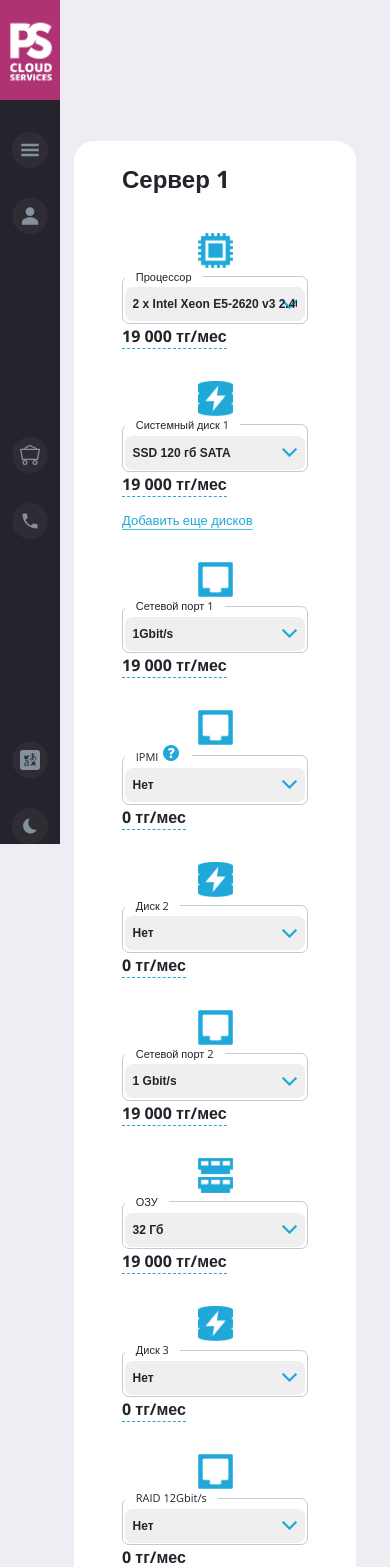
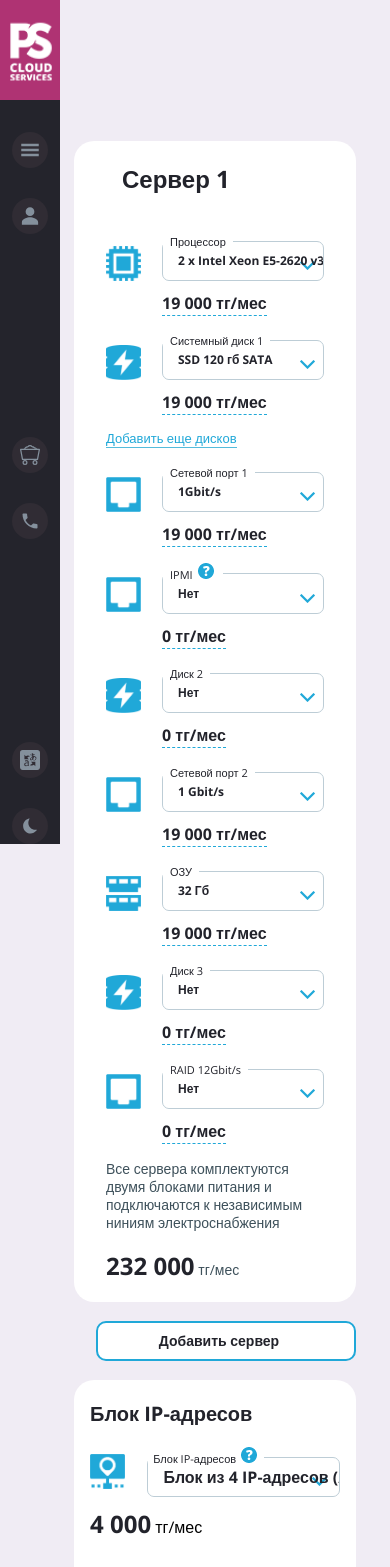
Before and after one commit to Asmmmir/ps_test, a React (Vite) app: page / in a window 390 px wide. Shown: the top 1567 px of the page. Built offline with nearby package versions, Linux system fonts and the light colour scheme.

Commit message:
updated media queries, fonts, margins

```diff
--- a/src/App.jsx
+++ b/src/App.jsx
@@ -1,3 +1,4 @@
+import Footer from './components/Footer/Footer'
 import Main from './components/Main/Main'
 import SideBar from './components/Sidebar/SideBar'
 import './index.scss'
--- a/src/components/Firewall/firewall-section.scss
+++ b/src/components/Firewall/firewall-section.scss
@@ -1,3 +1,15 @@
+@mixin customSelect {
+    appearance: none;
+    -webkit-appearance: none;
+    -moz-appearance: none;
+    background-image: url('/ps_test/arrow.svg');
+    background-repeat: no-repeat;
+    background-position: right 12px center;
+}
+
+
+
+
 .firewall {
     width: 100%;
     margin-top: 1.2rem;
@@ -30,18 +42,15 @@
         border: none;
         outline: none;
         padding: 0.5rem;
+        background-color: #ffffff;
         width: 100%;
         font-size: 16px;
         line-height: 18px;
         color: #22232b;
         font-weight: 700;
+        font-family: 'Open Sans', sans-serif;
 
-        appearance: none;
-        -webkit-appearance: none;
-        -moz-appearance: none;
-        background-image: url('/ps_test/arrow.svg');
-        background-repeat: no-repeat;
-        background-position: right 8px center;
+    @include customSelect;
 
     }
 
@@ -51,7 +60,6 @@
         width: 100%;
 
         fieldset {
-            padding: 0.1rem;
             border-radius: 7px;
             background-color: #ffffff;
             border: 1px solid #bdcdd6;
@@ -71,7 +79,7 @@
         padding: 1rem;
         width: 31.7%;
         padding: 0px 0 0px 41px;
-        gap: 25px;
+        gap: 15px;
         display: flex;
         flex-direction: column;
         justify-content: center;
@@ -127,18 +135,22 @@
 
         button {
             width: 100%;
+            min-height: 40px;
             border-radius: 10px;
-            background-color: #ffffff;
+            background-color: #20a8d8;
             border: 2px solid #20a8d8;
-            padding: 0.6rem 0.5rem;
-
+            padding-right: 20px;
             font-size: 14px;
             line-height: 18px;
-            color: #22232b;
+            color: #ffffff;
             font-weight: 700;
-
+            font-family: 'Open Sans', sans-serif;
             &:hover {
                 box-shadow: rgba(0, 0, 0, 0.24) 0px 3px 8px;
+            }
+
+            &:active {
+                box-shadow: rgba(50, 50, 93, 0.25) 0px 30px 60px -12px inset, rgba(0, 0, 0, 0.3) 0px 18px 36px -18px inset;
             }
         }
     }
@@ -176,9 +188,6 @@
     .firewall {
         padding: 0 34px;
 
-        &__wrapper {
-            padding: 1rem;
-        }
 
         &__ip-address {
             width: 100%;
@@ -186,8 +195,8 @@
 
         }
 
-        &__select {
-            flex-direction: column;
+        &__title {
+            font-size: 16px;
         }
     }
 }
--- a/src/components/IpSection/ip-section.scss
+++ b/src/components/IpSection/ip-section.scss
@@ -4,7 +4,7 @@
     -moz-appearance: none;
     background-image: url('/ps_test/arrow.svg');
     background-repeat: no-repeat;
-    background-position: right 8px center;
+    background-position: right 12px center;
 }
 
 
@@ -34,34 +34,37 @@
         line-height: 36px;
         color: #22232b;
         font-weight: 700;
+
     }
 
     select {
         border-radius: 0.5rem;
         border: none;
         outline: none;
+        width: 100%;
+        padding: 0px 0 10px 15px;
         font-weight: 800;
-        padding: 0.5rem;
-        width: 100%;
         font-size: 16px;
         line-height: 18px;
         color: #22232b;
+        background-color: #ffffff;
         font-weight: 700;
-
+        font-family: 'Open Sans', sans-serif;
         @include customSelect
     }
 
     &__select {
         display: flex;
         gap: 1.4rem;
-        width: 100%;
+        max-width: 974px;
+        min-height: 40px;
+
 
         fieldset {
-            padding: 0.1rem;
             border-radius: 7px;
             background-color: #ffffff;
             border: 1px solid #bdcdd6;
-            width: 100%;
+           width: 100%;
 
             legend {
                 font-size: 11px;
@@ -77,7 +80,7 @@
         padding: 1rem;
         width: 31.7%;
         padding: 0px 0 0px 41px;
-        gap: 25px;
+        gap: 15px;
         display: flex;
         flex-direction: column;
         justify-content: center;
@@ -124,8 +127,8 @@
 
         &__wrapper {
             width: 100%;
-            padding: 1rem;
             flex-direction: column;
+            gap: 0;
         }
 
         &__ip-address {
@@ -134,9 +137,12 @@
 
         }
 
-        &__select {
-            flex-direction: column;
-        }
+            &__advantage {
+                padding: 1rem;
+            }
 
+            &__title {
+                font-size: 20px;
+            }
     }
 }
--- a/src/components/Main/main.scss
+++ b/src/components/Main/main.scss
@@ -4,13 +4,14 @@
     justify-content: center;
     align-items: center;
     flex: 1;
+    margin: 0 2rem;
     padding-left: 40px;
 }
 
 
 
-// @media screen and (max-width:835px) {
-//     .main {
-//         padding-right: 25px
-//     }
-// }
+@media screen and (max-width:460px) {
+    .main {
+        margin: 0;
+    }
+}
--- a/src/components/ServerOne/ServerSection.jsx
+++ b/src/components/ServerOne/ServerSection.jsx
@@ -9,12 +9,15 @@ const ServerOne = () => {
           <h1 className="server-section__title">Сервер 1</h1>
           <div className="server-section__processor">
             <div className="server-section__processor-wrapper">
+              <div className="server-section__icon">
               <img
                 src="/ps_test/img2.svg"
                 alt="processor"
                 width={35}
                 height={35}
               />
+
+              </div>
               <div className="server-section__fieldset-wrapper">
                 <fieldset>
                   <legend>Процессор</legend>
@@ -31,12 +34,14 @@ const ServerOne = () => {
           </div>
           <div className="server-section__system-disc">
             <div className="server-section__system-disc-wrapper">
+            <div className="server-section__icon">
               <img
                 src="/ps_test/img1.svg"
                 alt="processor"
                 width={35}
                 height={35}
               />
+              </div>
               <div className="server-section__fieldset-wrapper">
                 <fieldset>
                   <legend>Системный диск 1</legend>
@@ -56,12 +61,14 @@ const ServerOne = () => {
 
           <div className="server-section__netport">
             <div className="server-section__netport-wrapper">
+            <div className="server-section__icon">
               <img
                 src="/ps_test/img3.svg"
                 alt="netport"
                 width={35}
                 height={35}
               />
+              </div>
               <div className="server-section__fieldset-wrapper">
                 <fieldset>
                   <legend>Сетевой порт 1</legend>
@@ -75,7 +82,9 @@ const ServerOne = () => {
           </div>
           <div className="server-section__ipmi">
             <div className="server-section__ipmi-wrapper">
+            <div className="server-section__icon">
               <img src="/ps_test/img3.svg" alt="ipmi" width={35} height={35} />
+              </div>
               <div className="server-section__fieldset-wrapper">
                 <fieldset>
                   <legend>
@@ -91,7 +100,9 @@ const ServerOne = () => {
           </div>
           <div className="server-section__disc2">
             <div className="server-section__disc2-wrapper">
+            <div className="server-section__icon">
               <img src="/ps_test/img1.svg" alt="disc2" width={35} height={35} />
+              </div>
               <div className="server-section__fieldset-wrapper">
                 <fieldset>
                   <legend>Диск 2</legend>
@@ -105,12 +116,14 @@ const ServerOne = () => {
           </div>
           <div className="server-section__netport2">
             <div className="server-section__netport2-wrapper">
+            <div className="server-section__icon">
               <img
                 src="/ps_test/img3.svg"
                 alt="netport2"
                 width={35}
                 height={35}
               />
+              </div>
               <div className="server-section__fieldset-wrapper">
                 <fieldset>
                   <legend>Сетевой порт 2</legend>
@@ -124,12 +137,14 @@ const ServerOne = () => {
           </div>
           <div className="server-section__memory">
             <div className="server-section__memory-wrapper">
+            <div className="server-section__icon">
               <img
                 src="/ps_test/img4.svg"
                 alt="memory"
                 width={35}
                 height={35}
               />
+              </div>
               <div className="server-section__fieldset-wrapper">
                 <fieldset>
                   <legend>ОЗУ</legend>
@@ -143,7 +158,9 @@ const ServerOne = () => {
           </div>
           <div className="server-section__disc3">
             <div className="server-section__disc3-wrapper">
+            <div className="server-section__icon">
               <img src="/ps_test/img1.svg" alt="disc3" width={35} height={35} />
+              </div>
               <div className="server-section__fieldset-wrapper">
                 <fieldset>
                   <legend>Диск 3</legend>
@@ -157,12 +174,14 @@ const ServerOne = () => {
           </div>
           <div className="server-section__controller">
             <div className="server-section__controller-wrapper">
+            <div className="server-section__icon">
               <img
                 src="/ps_test/img3.svg"
                 alt="dcontroller"
                 width={35}
                 height={35}
               />
+              </div>
               <div className="server-section__fieldset-wrapper">
                 <fieldset>
                   <legend>RAID 12Gbit/s</legend>
--- a/src/components/ServerOne/server-section.scss
+++ b/src/components/ServerOne/server-section.scss
@@ -30,19 +30,20 @@
         border: none;
         outline: none;
         font-weight: 800;
-        padding: 0.5rem;
+        padding: 0px 0 10px 15px;
+        background-color: #ffffff;
         width: 100%;
         font-size: 16px;
         line-height: 18px;
-        color: #22232b;
+         color: #22232b;
         font-weight: 700;
+        font-family: 'Open Sans', sans-serif;
 
         @include customSelect
     }
 
     fieldset {
         max-width: 434px;
-        padding: 0.1rem;
         border-radius: 7px;
         background-color: #ffffff;
         border: 1px solid #bdcdd6;
@@ -52,8 +53,15 @@
             line-height: 18px;
             color: #22232b;
             font-weight: 400;
-            padding: 0 0.7rem;
+            padding: 0px 7px;
+            font-family: 'Open Sans', sans-serif;
+
         }
+    }
+
+
+   &__icon {
+        margin-bottom: 20px;
     }
 
 
@@ -79,7 +87,7 @@
         display: grid;
         grid-template-columns: repeat(3, 1fr);
         grid-template-rows: repeat(8, 4.4rem);
-        padding: 2px 0 0 42.4px;
+        padding: 2px 5px 0 42.4px;
         width: 100%;
         background: #fff;
         border-radius: 20px;
@@ -87,6 +95,12 @@
     }
 
 
+    &__fieldset-wrapper {
+        display: flex;
+        flex-direction: column;
+        width: 100%;
+        gap: 10px;
+    }
 
     &__processor {
         grid-column: 1 / span 2;
@@ -213,13 +227,6 @@
         }
     }
 
-    &__fieldset-wrapper {
-        display: flex;
-        flex-direction: column;
-        width: 100%;
-
-    }
-
     &__price {
         @include priceText;
 
@@ -244,22 +251,26 @@
         margin-left: 22px;
         max-width: 332px;
 
+
         button {
             width: 100%;
+            min-height: 40px;
             border-radius: 10px;
             background-color: #ffffff;
             border: 2px solid #20a8d8;
-            padding: 0.6rem 0.5rem;
-            ;
-
+            padding-right: 20px;
             font-size: 14px;
             line-height: 18px;
             color: #22232b;
             font-weight: 700;
-
+            font-family: 'Open Sans', sans-serif;
 
             &:hover {
                 box-shadow: rgba(0, 0, 0, 0.24) 0px 3px 8px;
+            }
+
+            &:active {
+                box-shadow: rgba(50, 50, 93, 0.25) 0px 30px 60px -12px inset, rgba(0, 0, 0, 0.3) 0px 18px 36px -18px inset;
             }
         }
     }
@@ -285,92 +296,72 @@
 
         &__processor {
             margin: 0;
-            padding: 1rem;
 
-            &-wrapper {
-                flex-direction: column;
-            }
+
+
         }
 
         &__system-disc {
             margin: 0;
-            padding: 1rem;
 
-            &-wrapper {
-                flex-direction: column;
-            }
+
+
         }
 
         &__netport {
             margin: 0;
-            padding: 1rem;
 
-            &-wrapper {
-                flex-direction: column;
-            }
+
+
         }
 
         &__ipmi {
             margin: 0;
-            padding: 1rem;
 
-            &-wrapper {
-                flex-direction: column;
-            }
+
+
         }
 
         &__disc2 {
             margin: 0;
-            padding: 1rem;
 
-            &-wrapper {
-                flex-direction: column;
-            }
+
+
+
         }
 
         &__netport2 {
             margin: 0;
-            padding: 1rem;
 
-            &-wrapper {
-                flex-direction: column;
-            }
+
         }
 
         &__memory {
             margin: 0;
-            padding: 1rem;
 
-            &-wrapper {
-                flex-direction: column;
-            }
+
+
         }
 
         &__disc3 {
             margin: 0;
-            padding: 1rem;
 
-            &-wrapper {
-                flex-direction: column;
-            }
+
+
         }
 
         &__controller {
             margin: 0;
-            padding: 1rem;
 
-            &-wrapper {
-                flex-direction: column;
-            }
+
+
         }
 
         &__description {
             padding: 0;
-            padding: 1rem;
 
-            &-wrapper {
-                flex-direction: column;
-            }
+
+
         }
     }
 
@@ -379,6 +370,22 @@
         display: flex;
         flex-direction: column;
         padding: 0 2rem;
+        gap: 1rem;
     }
 
 }
+
+
+
+
+
+@media screen and (min-width:1180px) {
+        // .server-section__container {
+        //     margin: 0 3rem;
+        // }
+
+        // .server-section__wrapper {
+        //     padding: 1rem 2rem;
+        // }
+
+}
--- a/src/components/Sidebar/SideBar.jsx
+++ b/src/components/Sidebar/SideBar.jsx
@@ -13,7 +13,10 @@ const SideBar = () => {
       <div className="sidebar__container">
         <div className="sidebar__section">
           <div className="sidebar__logo">
+            <a href="https://www.ps.kz/">
             <img src="/ps_test/logo.png" alt="" width={60} height={100} />
+
+            </a>
           </div>
           <div className="sidebar__item">
             <GiHamburgerMenu size="20px" color="#84909c" />
--- a/src/components/Sidebar/sidebar.scss
+++ b/src/components/Sidebar/sidebar.scss
@@ -1,13 +1,14 @@
 .sidebar {
-    background: #24242c;
-    position: fixed;
 
     &__container {
-    display: flex;
-    flex-wrap: wrap;
-    flex-direction: column;
-    justify-content: space-between;
-    min-height: 100vh;
+        display: flex;
+        flex-wrap: wrap;
+        flex-direction: column;
+        justify-content: space-between;
+        background: #24242c;
+        position: fixed;
+        overflow: auto;
+        min-height: 100%;
     }
 
     &__section {
@@ -24,5 +25,25 @@
         display: flex;
         justify-content: center;
         align-items: center;
+
+        &:active {
+            background-color: #20a8d8;
+        }
     }
 }
+
+
+
+@media screen and (max-height: 460px) {
+
+    .sidebar {
+
+        &__container {
+            justify-content: flex-start;
+        }
+
+        &__section {
+            gap: 0;
+        }
+    }
+}
--- a/src/index.scss
+++ b/src/index.scss
@@ -6,7 +6,6 @@
 }
 
 .app {
-  display: flex;
   font-family: 'Open Sans', sans-serif;
 }
 
```
Also changed, not shown: src/components/Footer/footer.scss (+16 -1 lines).
